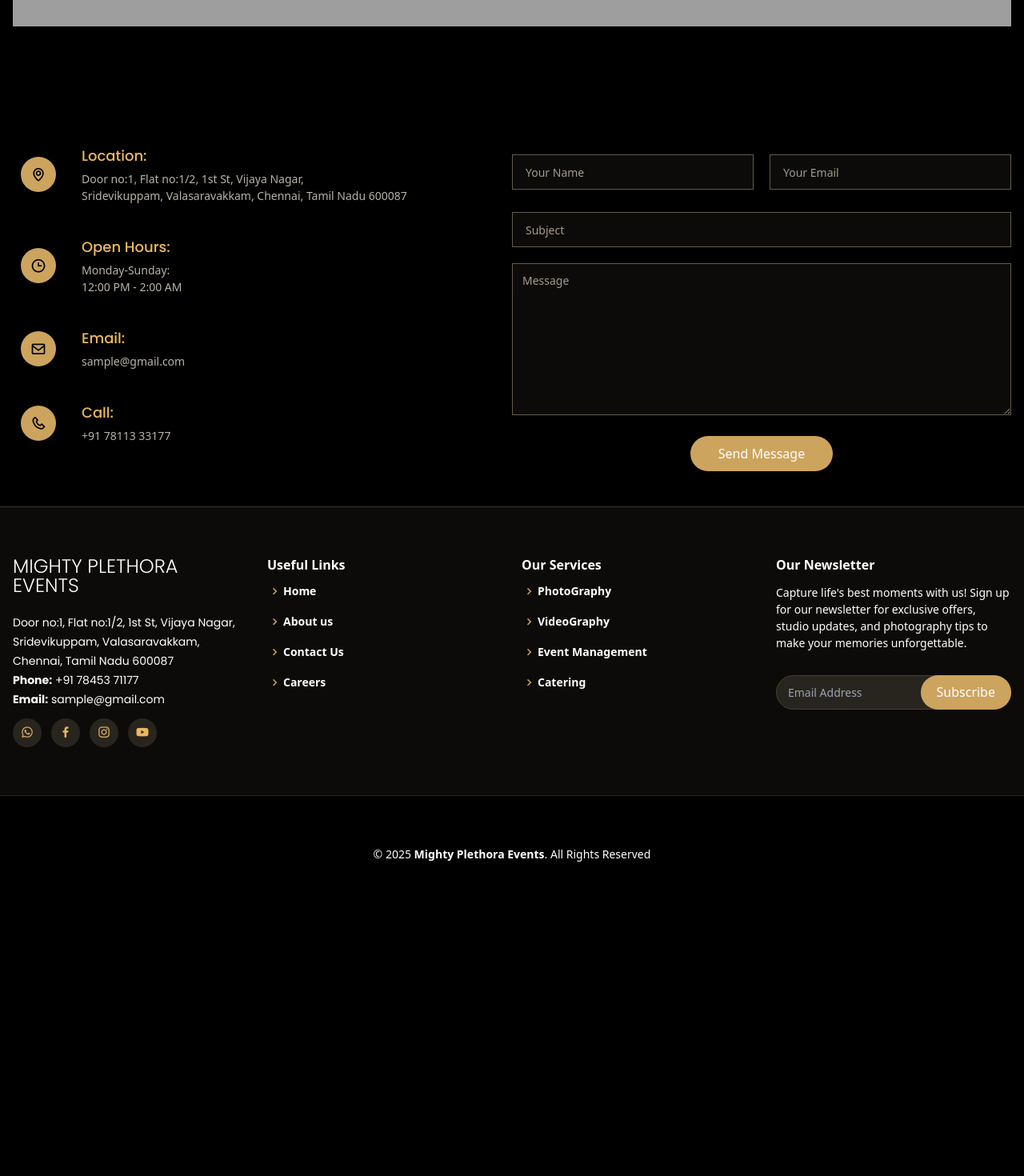
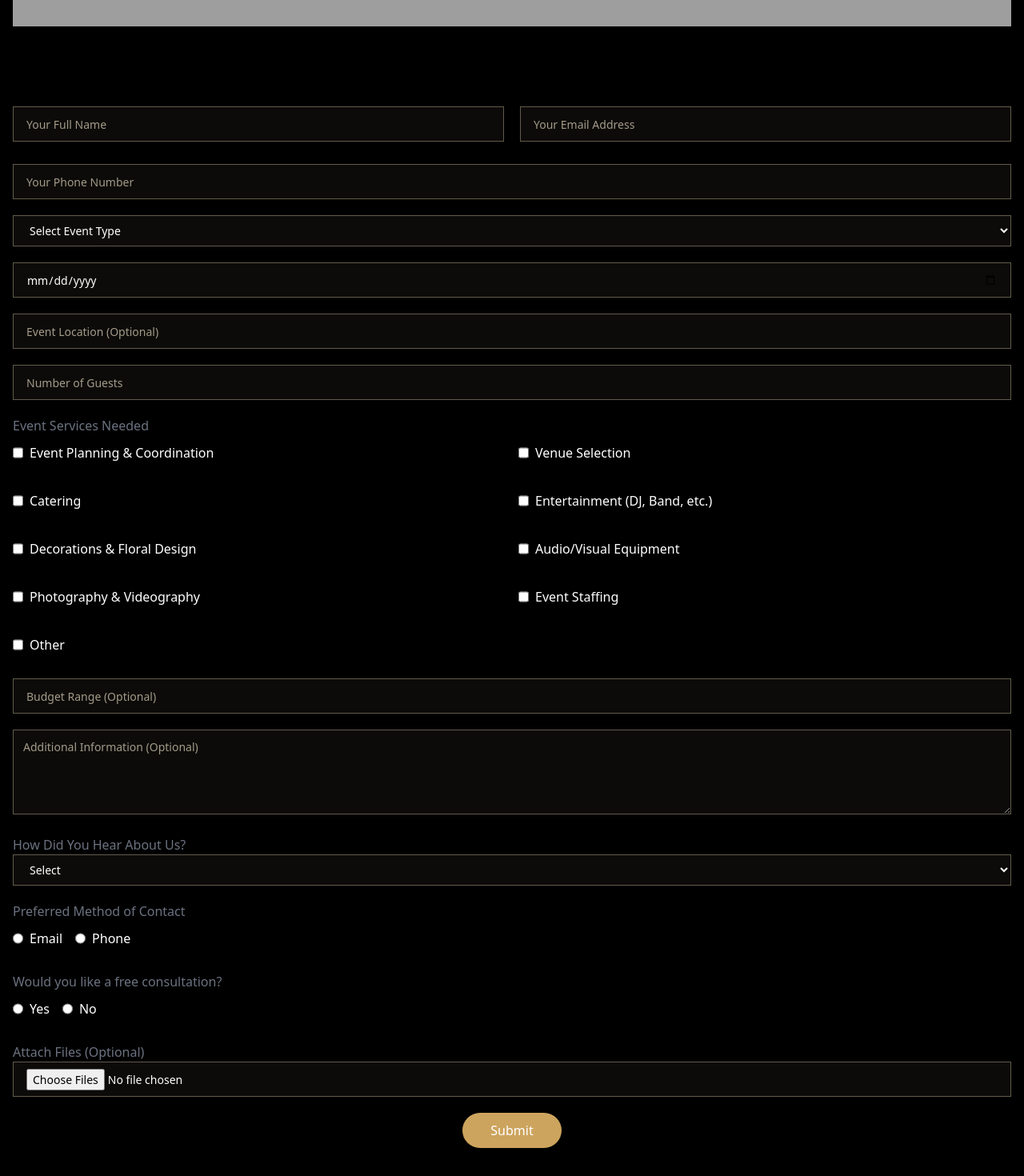
Before and after one commit to harshivkrishna/mighty-plethora, a React (Vite) app in the folder client/: page /contact in a window 1280 px wide. Shown: the part 940-2410 px from the top of the page at 80% size. Before the commit the page ends 2048 px from the top, so only its background shows below. Built offline with nearby package versions, Linux system fonts and the light colour scheme; grey boxes are pictures that could not be loaded; the HTML template or start-up script is replaced by a standard one.

Commit message:
modified:   client/src/Components/Contact/Contact.css 	modified:   client/src/Components/Contact/Contact.jsx 	modified:   client/src/Components/Navbar/Navbar.jsx

```diff
--- a/client/src/Components/Contact/Contact.css
+++ b/client/src/Components/Contact/Contact.css
@@ -93,7 +93,7 @@
     animation: animate-loading 1s linear infinite;
   }
 
-  .contact .php-email-form input, .contact .php-email-form textarea {
+  .contact .php-email-form input, .contact .php-email-form textarea,.contact .php-email-form select {
     border-radius: 0;
     box-shadow: none;
     font-size: 14px;
--- a/client/src/Components/Contact/Contact.jsx
+++ b/client/src/Components/Contact/Contact.jsx
@@ -3,26 +3,48 @@ import { motion } from 'framer-motion';
 import emailjs from 'emailjs-com';
 import './Contact.css';
 
-const Contact = () => {
+const EventContactForm = () => {
   const [formData, setFormData] = useState({
-    name: '',
+    fullName: '',
     email: '',
-    subject: '',
-    message: '',
+    phoneNumber: '',
+    eventType: '',
+    eventDate: '',
+    eventLocation: '',
+    numberOfGuests: '',
+    eventServices: [],
+    budgetRange: '',
+    additionalInfo: '',
+    referralSource: '',
+    contactMethod: '',
+    freeConsultation: '',
+    attachedFiles: null,
   });
 
   const [status, setStatus] = useState('');
 
-  // Handle form input changes
   const handleInputChange = (e) => {
-    const { name, value } = e.target;
+    const { name, value, type, checked } = e.target;
+    if (type === 'checkbox') {
+      setFormData((prevState) => ({
+        ...prevState,
+        eventServices: checked
+          ? [...prevState.eventServices, value]
+          : prevState.eventServices.filter((service) => service !== value),
+      }));
+    } else if (type === 'file') {
+      setFormData((prevState) => ({
+        ...prevState,
+        attachedFiles: e.target.files,
+      }));
+    } else {
       setFormData((prevState) => ({
         ...prevState,
         [name]: value,
       }));
+    }
   };
 
-  // Handle form submission
   const handleSubmit = (e) => {
     e.preventDefault();
     setStatus('loading');
@@ -43,9 +65,9 @@ const Contact = () => {
 
   return (
     <section id="contact" className="contact bg-black">
-       <div className="text-container heading-container  relative ">
+      <div className="text-container heading-container relative">
         <span className="sub-title">GET IN TOUCH</span>
-        <h1 className="text-5xl text-white font-bold mt-2">Contact Us</h1>
+        <h1 className="text-5xl text-white font-bold mt-2">Event Inquiry</h1>
       </div>
       <div className="container mx-auto px-4 py-12" data-aos="fade-up">
         <motion.div
@@ -56,80 +78,25 @@ const Contact = () => {
         >
           <iframe
             style={{ border: '0', width: '100%', height: '350px' }}
-          src="https://www.google.com/maps/embed?pb=!1m18!1m12!1m3!1d3886.800818186653!2d80.17246053666462!3d13.048346880508502!2m3!1f0!2f0!3f0!3m2!1i1024!2i768!4f13.1!3m3!1m2!1s0x3a5261548a03dd0d%3A0xf35d6476125fe1cb!2sPlethora%20Wedding!5e0!3m2!1sen!2sin!4v1735974303848!5m2!1sen!2sin"          frameBorder="0"
+            src="https://www.google.com/maps/embed?pb=!1m18!1m12!1m3!1d3886.800818186653!2d80.17246053666462!3d13.048346880508502!2m3!1f0!2f0!3f0!3m2!1i1024!2i768!4f13.1!3m3!1m2!1s0x3a5261548a03dd0d%3A0xf35d6476125fe1cb!2sPlethora%20Wedding!5e0!3m2!1sen!2sin!4v1735974303848!5m2!1sen!2sin"
+            frameBorder="0"
             allowFullScreen
           ></iframe>
         </motion.div>
       </div>
       <div className="container mx-auto pb-11 px-4" data-aos="fade-up">
-        <div className="inner-container row mt-10 flex flex-wrap">
-          {/* Contact Info Section */}
-          <motion.div
-            className="col-lg-4 flex-1"
-            initial={{ opacity: 0 }}
-            animate={{ opacity: 1 }}
-            transition={{ duration: 1 }}
-          >
-            <div className="info">
-              <div className="address flex items-center">
-                <i className="bx bx-map text-2xl mr-3"></i>
-                <div className='contact-details'>
-                  <h4 className="font-semibold text-custom-gold">Location:</h4>
-                  <p>Door no:1, Flat no:1/2, 1st St, Vijaya Nagar, <br/> Sridevikuppam, Valasaravakkam, Chennai, Tamil Nadu 600087</p>
-                </div>
-              </div>
-
-              <div className="open-hours flex items-center">
-                <i className="bx bx-time text-2xl mr-3"></i>
-                <div>
-                  <h4 className="font-semibold  text-custom-gold">Open Hours:</h4>
-                  <p>
-                    Monday-Sunday:
-                    <br />
-                    12:00 PM - 2:00 AM
-                  </p>
-                </div>
-              </div>
-
-              <div className="email flex items-center">
-                <i className="bx bx-envelope text-2xl mr-3"></i>
-                <div>
-                  <h4 className="font-semibold  text-custom-gold">Email:</h4>
-                  <p>sample@gmail.com</p>
-                </div>
-              </div>
-
-              <div className="phone flex items-center">
-                <i className="bx bx-phone text-2xl mr-3"></i>
-                <div>
-                  <h4 className="font-semibold  text-custom-gold">Call:</h4>
-                  <p>+91 78113 33177</p>
-                </div>
-              </div>
-            </div>
-          </motion.div>
-
-          {/* Form Section */}
-          <motion.div
-            className="col-lg-8 flex-1 mt-5 mt-lg-0"
-            initial={{ opacity: 0 }}
-            animate={{ opacity: 1 }}
-            transition={{ duration: 1 }}
-          >
         <form
           onSubmit={handleSubmit}
-              role="form"
           className="php-email-form"
         >
           <div className="row mb-5 flex flex-wrap">
             <div className="col-md-6 form-group mt-3 mt-md-0 mr-5 flex-1">
               <input
                 type="text"
-                    name="name"
+                name="fullName"
                 className="form-control w-full px-4 py-2 border border-gray-300 rounded-md"
-                    id="name"
-                    placeholder="Your Name"
-                    value={formData.name}
+                placeholder="Your Full Name"
+                value={formData.fullName}
                 onChange={handleInputChange}
                 required
               />
@@ -139,8 +106,7 @@ const Contact = () => {
                 type="email"
                 name="email"
                 className="form-control w-full px-4 py-2 border border-gray-300 rounded-md"
-                    id="email"
-                    placeholder="Your Email"
+                placeholder="Your Email Address"
                 value={formData.email}
                 onChange={handleInputChange}
                 required
@@ -151,26 +117,191 @@ const Contact = () => {
           <div className="form-group mt-3">
             <input
               type="text"
-                  name="subject"
+              name="phoneNumber"
               className="form-control w-full px-4 py-2 border border-gray-300 rounded-md"
-                  id="subject"
-                  placeholder="Subject"
-                  value={formData.subject}
+              placeholder="Your Phone Number"
+              value={formData.phoneNumber}
               onChange={handleInputChange}
               required
             />
           </div>
 
           <div className="form-group mt-3">
-                <textarea
-                  name="message"
+            <select
+              name="eventType"
               className="form-control w-full px-4 py-2 border border-gray-300 rounded-md"
-                  rows="8"
-                  placeholder="Message"
-                  value={formData.message}
+              value={formData.eventType}
               onChange={handleInputChange}
               required
+            >
+              <option value="">Select Event Type</option>
+              <option value="Wedding">Wedding</option>
+              <option value="Corporate Event">Corporate Event</option>
+              <option value="Birthday Party">Birthday Party</option>
+              <option value="Conference">Conference</option>
+              <option value="Concert">Concert</option>
+              <option value="Other">Other</option>
+            </select>
+          </div>
+
+          <div className="form-group mt-3">
+            <input
+              type="date"
+              name="eventDate"
+              className="form-control w-full px-4 py-2 border border-gray-300 rounded-md"
+              value={formData.eventDate}
+              onChange={handleInputChange}
+              required
+            />
+          </div>
+
+          <div className="form-group mt-3">
+            <input
+              type="text"
+              name="eventLocation"
+              className="form-control w-full px-4 py-2 border border-gray-300 rounded-md"
+              placeholder="Event Location (Optional)"
+              value={formData.eventLocation}
+              onChange={handleInputChange}
+            />
+          </div>
+
+          <div className="form-group mt-3">
+            <input
+              type="number"
+              name="numberOfGuests"
+              className="form-control w-full px-4 py-2 border border-gray-300 rounded-md"
+              placeholder="Number of Guests"
+              value={formData.numberOfGuests}
+              onChange={handleInputChange}
+              required
+            />
+          </div>
+
+          <div className="form-group mt-3">
+            <label className="block text-gray-500 font-medium">Event Services Needed</label>
+            <div className="grid grid-cols-2 gap-4">
+              {['Event Planning & Coordination', 'Venue Selection', 'Catering', 'Entertainment (DJ, Band, etc.)', 'Decorations & Floral Design', 'Audio/Visual Equipment', 'Photography & Videography', 'Event Staffing', 'Other'].map((service) => (
+                <div key={service} className="flex items-center">
+                  <input
+                    type="checkbox"
+                    name="eventServices"
+                    value={service}
+                    checked={formData.eventServices.includes(service)}
+                    onChange={handleInputChange}
+                    className="mr-2 rounded-xl"
+
+                  />
+                  <span className='text-white'>{service}</span>
+                </div>
+              ))}
+            </div>
+          </div>
+
+          <div className="form-group mt-3">
+            <input
+              type="text"
+              name="budgetRange"
+              className="form-control w-full px-4 py-2 border border-gray-300 rounded-md"
+              placeholder="Budget Range (Optional)"
+              value={formData.budgetRange}
+              onChange={handleInputChange}
+            />
+          </div>
+
+          <div className="form-group mt-3">
+            <textarea
+              name="additionalInfo"
+              className="form-control w-full px-4 py-2 border border-gray-300 rounded-md"
+              rows="4"
+              placeholder="Additional Information (Optional)"
+              value={formData.additionalInfo}
+              onChange={handleInputChange}
             ></textarea>
+          </div>
+
+          <div className="form-group mt-3">
+            <label className="block text-gray-500 font-medium">How Did You Hear About Us?</label>
+            <select
+              name="referralSource"
+              className="form-control w-full px-4 py-2 border bg-black text-white "
+              value={formData.referralSource}
+              onChange={handleInputChange}
+            >
+              <option value="">Select</option>
+              <option value="Referral">Referral</option>
+              <option value="Social Media">Social Media</option>
+              <option value="Search Engine">Search Engine</option>
+              <option value="Advertisement">Advertisement</option>
+              <option value="Other">Other</option>
+            </select>
+          </div>
+
+          <div className="form-group mt-3">
+            <label className="block text-gray-500 font-medium">Preferred Method of Contact</label>
+            <div className="flex items-center space-x-4">
+              <label className="flex items-center text-white">
+                <input
+                  type="radio"
+                  name="contactMethod"
+                  value="Email"
+                  checked={formData.contactMethod === 'Email'}
+                  onChange={handleInputChange}
+                  className="mr-2"
+                />
+                Email
+              </label>
+              <label className="flex items-center text-white">
+                <input
+                  type="radio"
+                  name="contactMethod"
+                  value="Phone"
+                  checked={formData.contactMethod === 'Phone'}
+                  onChange={handleInputChange}
+                  className="mr-2"
+                />
+                Phone
+              </label>
+            </div>
+          </div>
+
+          <div className="form-group mt-3">
+            <label className="block text-gray-500 font-medium">Would you like a free consultation?</label>
+            <div className="flex items-center space-x-4">
+              <label className="flex items-center text-white">
+                <input
+                  type="radio"
+                  name="freeConsultation"
+                  value="Yes"
+                  checked={formData.freeConsultation === 'Yes'}
+                  onChange={handleInputChange}
+                  className="mr-2"
+                />
+                Yes
+              </label>
+              <label className="flex items-center text-white">
+                <input
+                  type="radio"
+                  name="freeConsultation"
+                  value="No"
+                  checked={formData.freeConsultation === 'No'}
+                  onChange={handleInputChange}
+                  className="mr-2 text-white"
+                />
+                No
+              </label>
+            </div>
+          </div>
+
+          <div className="form-group mt-3">
+            <label className="block text-gray-500 font-medium">Attach Files (Optional)</label>
+            <input
+              type="file"
+              name="attachedFiles"
+              className="form-control w-full px-4 py-2 border"
+              multiple
+              onChange={handleInputChange}
+            />
           </div>
 
           <div className="my-3">
@@ -184,15 +315,13 @@ const Contact = () => {
               type="submit"
               className="bg-blue-600 text-white py-2 px-6 rounded-md hover:bg-blue-700"
             >
-                  Send Message
+              Submit
             </button>
           </div>
         </form>
-          </motion.div>
-        </div>
       </div>
     </section>
   );
 };
 
-export default Contact;
+export default EventContactForm;
--- a/client/src/Components/Navbar/Navbar.jsx
+++ b/client/src/Components/Navbar/Navbar.jsx
@@ -60,7 +60,7 @@ const Navbar = ({delay}) => {
         <li><a href="/">Home</a></li>
         <li><a href="/about">About</a></li>
         <li><a href="/contact">Contact</a></li>
-        <li><a href="/careers">Careers</a></li>
+        <li><a href="/careers">Opportunities</a></li>
       </motion.ul>
 
       <div className="md:hidden">
@@ -90,7 +90,7 @@ const Navbar = ({delay}) => {
           <li><a href="/" className="text-lg">Home</a></li>
           <li><a href="/about" className="text-lg">About</a></li>
           <li><a href="/contact" className="text-lg">Contact</a></li>
-          <li><a href="/careers" className="text-lg">Careers</a></li>
+          <li><a href="/careers" className="text-lg">Opportunities</a></li>
         </motion.ul>
       )}
     </motion.nav>
```
Lines whose indentation alone changed are shown as unchanged.
